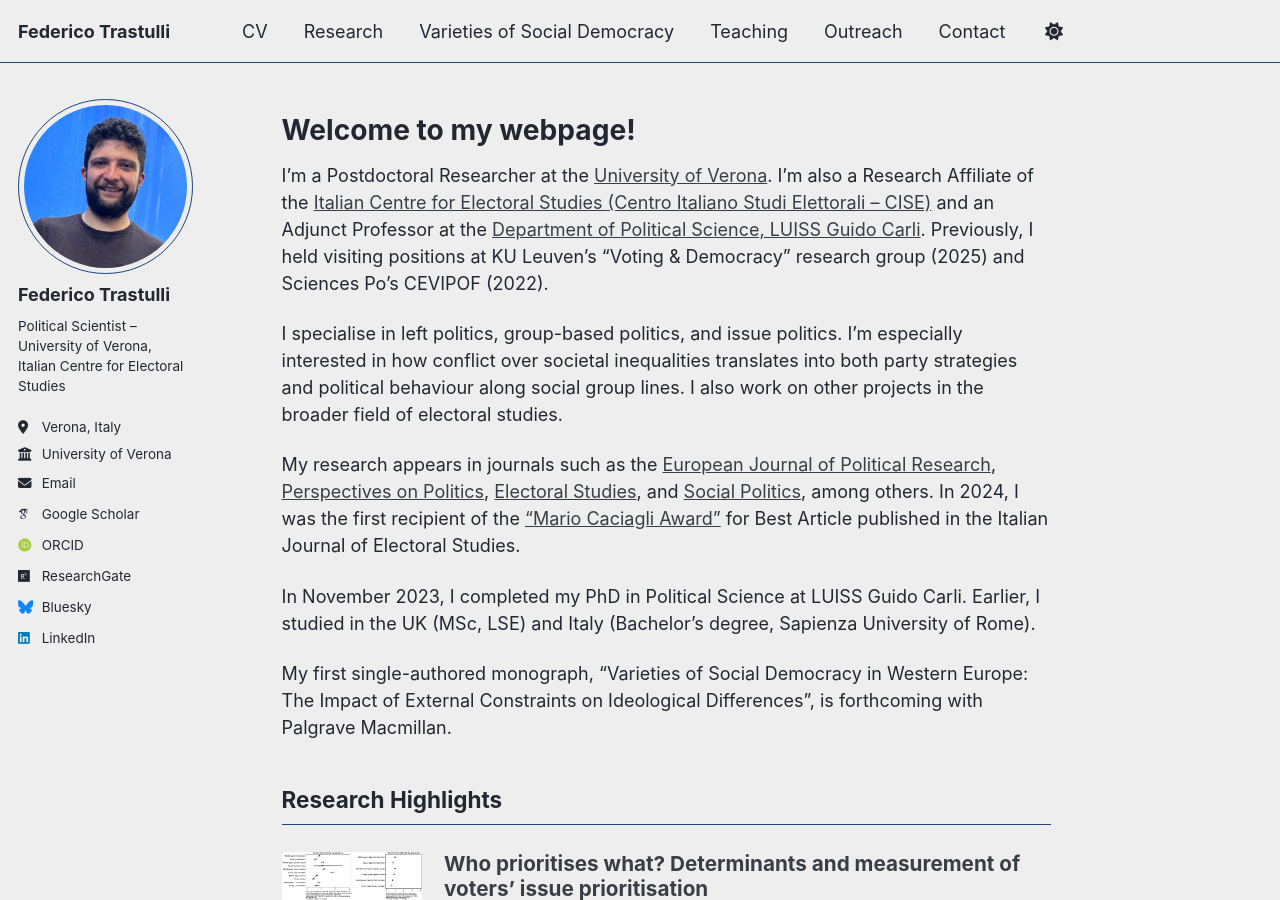
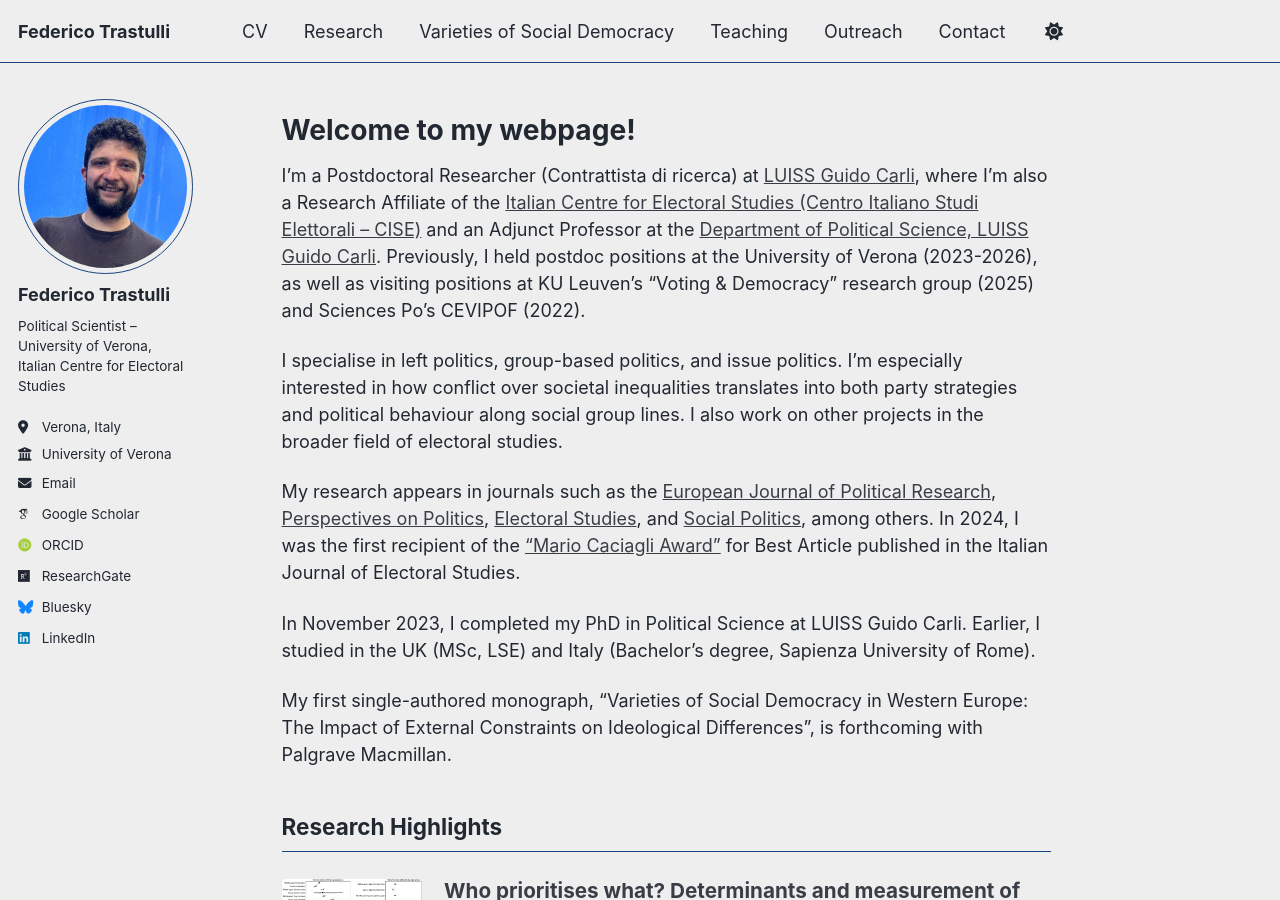
Before and after one commit to federicotrastulli/federicotrastulli.github.io, a Jekyll site: the page built from _pages/about.md, in a window 1280 px wide and 900 px high. Built offline with Jekyll 4.4.1, drawn with Linux system fonts in a browser that asks for light colours; some web fonts are replaced; a script bundle is joined from its source files by our own code; library files that are not in the unit come from our copies.

Commit message:
Update about.md

```diff
--- a/_pages/about.md
+++ b/_pages/about.md
@@ -9,7 +9,7 @@
 
 # Welcome to my webpage!
 
-I'm a Postdoctoral Researcher at the [University of Verona](https://www.dsu.univr.it/?ent=persona&id=79634&lang=it). I'm also a Research Affiliate of the [Italian Centre for Electoral Studies (Centro Italiano Studi Elettorali – CISE)](https://cise.luiss.it/chi-siamo/le-persone/) and an Adjunct Professor at the [Department of Political Science, LUISS Guido Carli](https://www.luiss.it/faculty/354453). Previously, I held visiting positions at KU Leuven's "Voting & Democracy" research group (2025) and Sciences Po's CEVIPOF (2022).
+I'm a Postdoctoral Researcher (Contrattista di ricerca) at [LUISS Guido Carli](https://www.luiss.it/), where I'm also a Research Affiliate of the [Italian Centre for Electoral Studies (Centro Italiano Studi Elettorali – CISE)](https://cise.luiss.it/chi-siamo/le-persone/) and an Adjunct Professor at the [Department of Political Science, LUISS Guido Carli](https://www.luiss.it/faculty/354453). Previously, I held postdoc positions at the University of Verona (2023-2026), as well as visiting positions at KU Leuven's "Voting & Democracy" research group (2025) and Sciences Po's CEVIPOF (2022).
 
 I specialise in left politics, group-based politics, and issue politics. I'm especially interested in how conflict over societal inequalities translates into both party strategies and political behaviour along social group lines. I also work on other projects in the broader field of electoral studies.
 
```
